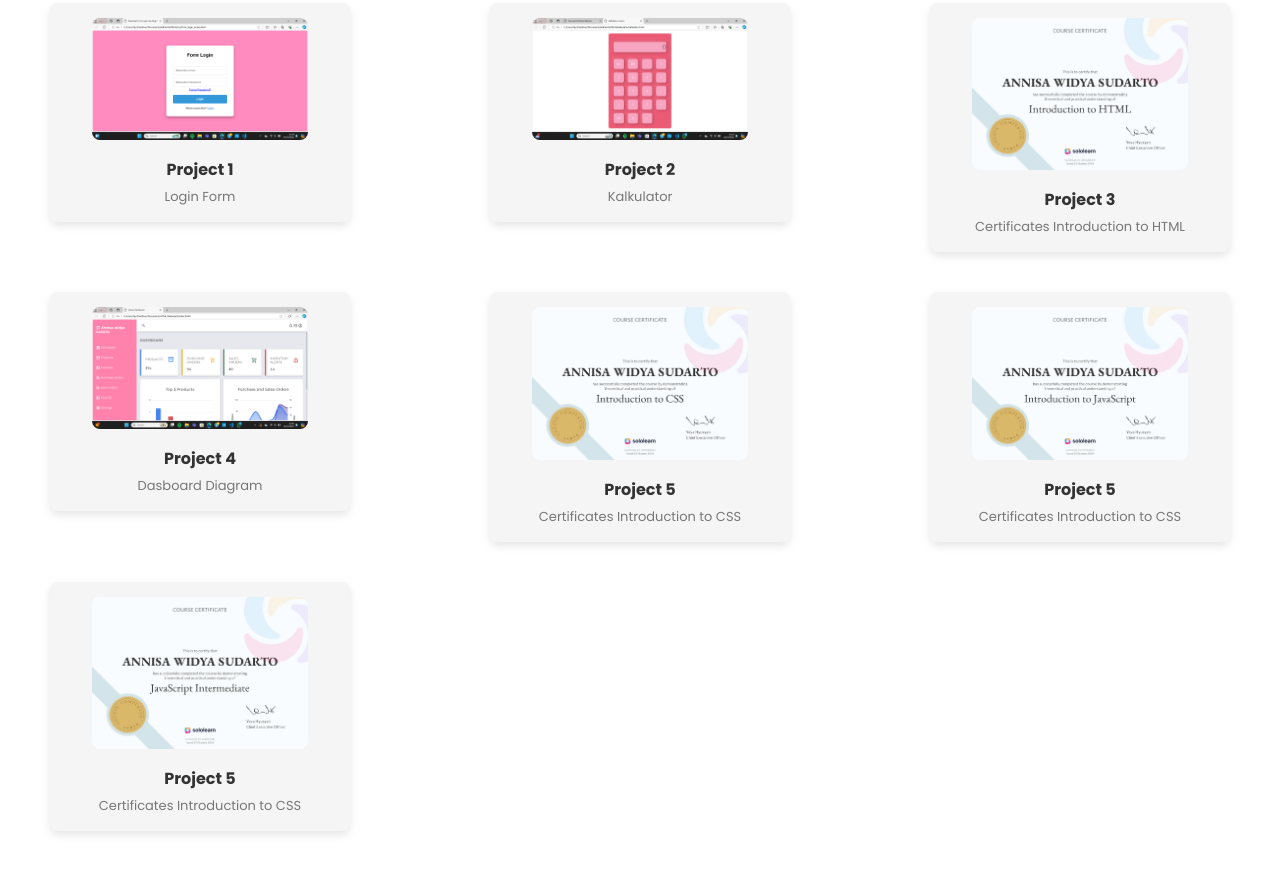
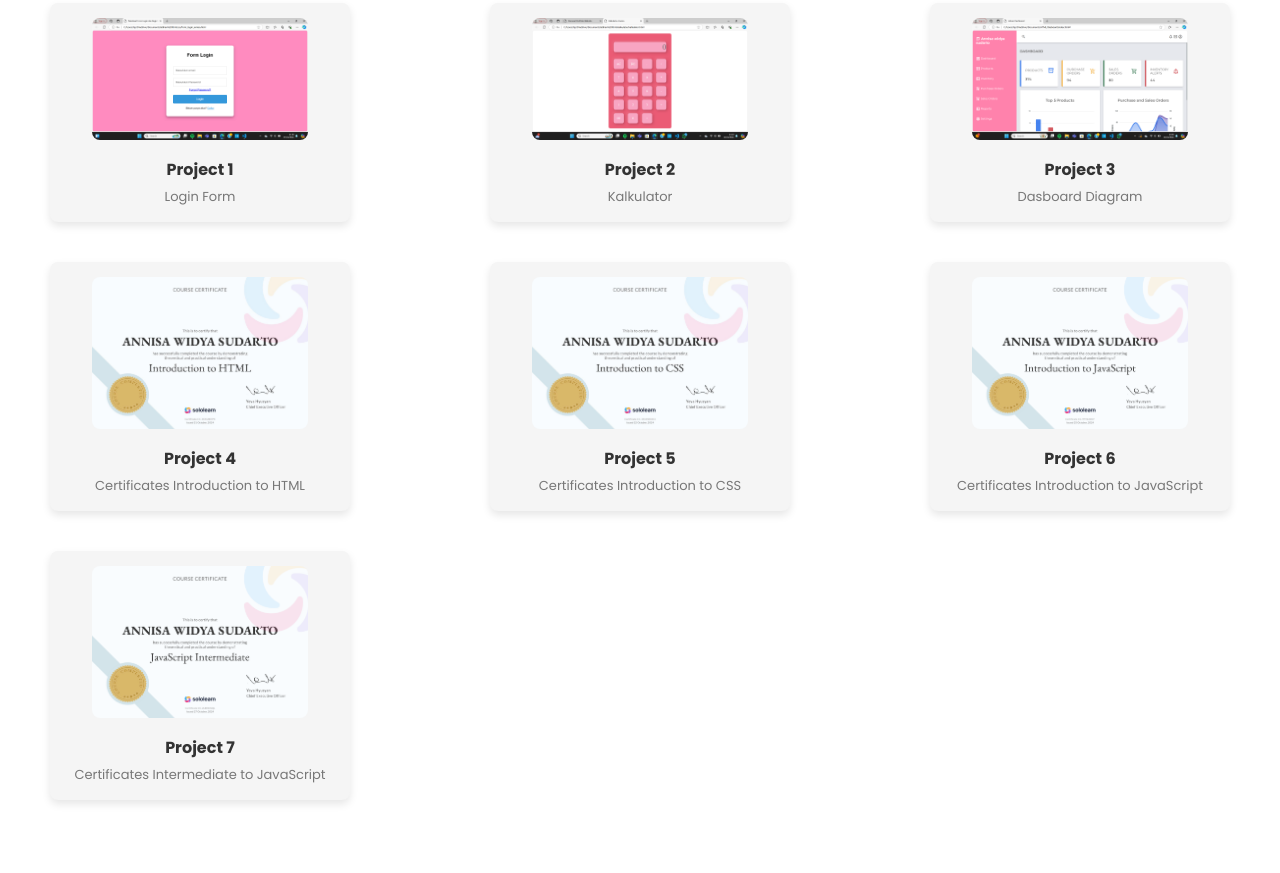
Before and after one commit to annisa04w/portofolio-fix, a plain HTML site: page index.html in a window 1280 px wide. Shown: the part 2616-3489 px from the top of the page. Drawn offline with nearby package versions, Linux system fonts and the light colour scheme.

Commit message:
project2

```diff
--- a/index.html
+++ b/index.html
@@ -51,8 +51,8 @@
                     <img src="gambar/nisa.jpg" alt="Profile Picture">
                 </div>
                 <div class="column right">
-                    <div class="text">Saya Annisa Widya Sudarto<span> Programmer</span></div>
-                    <p>Hi! Saya Annisa widya sudarto mahasiswa Teknik Informatika dengan proyek akademis pemrograman dan analisis data. Memiliki kemampuan utama meliputi pemrograman dalam bahasa Java, dan C++, konsep-konsep jaringan, Telah menempuh sekolah menengah atas jurusan Teknik Komputer Jaringan selama 3 tahun, mempelajari Hadware dan Software, mempunyai pengalaman magang di UIN SYARIF HIDAYATULLAH JAKARTA dan ditempatkan di PUSAT TEKNOLOGI PANGKALAN DATA serta mendapatkan sertifikat dan meraih predikat "SANGAT BAIK"</p>
+                    <div class="text">Hello! Saya Annisa Widya Sudarto </span></div>
+                    <p>Saya Annisa widya sudarto mahasiswa Teknik Informatika dengan proyek akademis pemrograman dan analisis data. Memiliki kemampuan utama meliputi pemrograman dalam bahasa Java, dan C++, konsep-konsep jaringan, Telah menempuh sekolah menengah atas jurusan Teknik Komputer Jaringan selama 3 tahun, mempelajari Hadware dan Software, mempunyai pengalaman magang di UIN SYARIF HIDAYATULLAH JAKARTA dan ditempatkan di PUSAT TEKNOLOGI PANGKALAN DATA serta mendapatkan sertifikat dan meraih predikat "SANGAT BAIK"</p>
                     <a href="https://www.linkedin.com/in/annisa-widya-sudarto-b65659248/">linkedin</a>
                 </div>
             </div>
@@ -129,18 +129,18 @@
                     <p>Kalkulator</p>
                 </div>
             </a>
+            <a href="https://admindashboard-two-umber.vercel.app/">
+                <div class="card">
+                    <img src="gambar/Screenshot (541).png" alt="Project 3">
+                    <h3>Project 3</h3>
+                    <p>Dasboard Diagram</p>
+                </div>
+            </a>
             <a href="https://www.sololearn.com/certificates/CC-3KKUBKPX">
                 <div class="card">
-                    <img src="gambar/html.jpg" alt="Project 3">
-                    <h3>Project 3</h3>
+                    <img src="gambar/html.jpg" alt="Project 4">
+                    <h3>Project 4</h3>
                     <p>Certificates Introduction to HTML</p>
-                </div>
-            </a>
-            <a href="https://admindashboard-two-umber.vercel.app/">
-                <div class="card">
-                    <img src="gambar/Screenshot (541).png" alt="Project 4">
-                    <h3>Project 4</h3>
-                    <p>Dasboard Diagram</p>
                 </div>
             </a>
             <a href="https://www.sololearn.com/certificates/CC-3XONXDD4">
@@ -153,15 +153,15 @@
             <a href="https://www.sololearn.com/certificates/CC-9F9Z2DCF">
                 <div class="card">
                     <img src="gambar/intro js.png" alt="Project 6">
-                    <h3>Project 5</h3>
-                    <p>Certificates Introduction to CSS</p>
+                    <h3>Project 6</h3>
+                    <p>Certificates Introduction to JavaScript </Script></p>
                 </div>
             </a>
             <a href="https://www.sololearn.com/certificates/CC-2LBNDSQL">
                 <div class="card">
                     <img src="gambar/js intermediate.png" alt="Project 7">
-                    <h3>Project 5</h3>
-                    <p>Certificates Introduction to CSS</p>
+                    <h3>Project 7</h3>
+                    <p>Certificates Intermediate to JavaScript</p>
                 </div>
             </a>
         </div>
```
